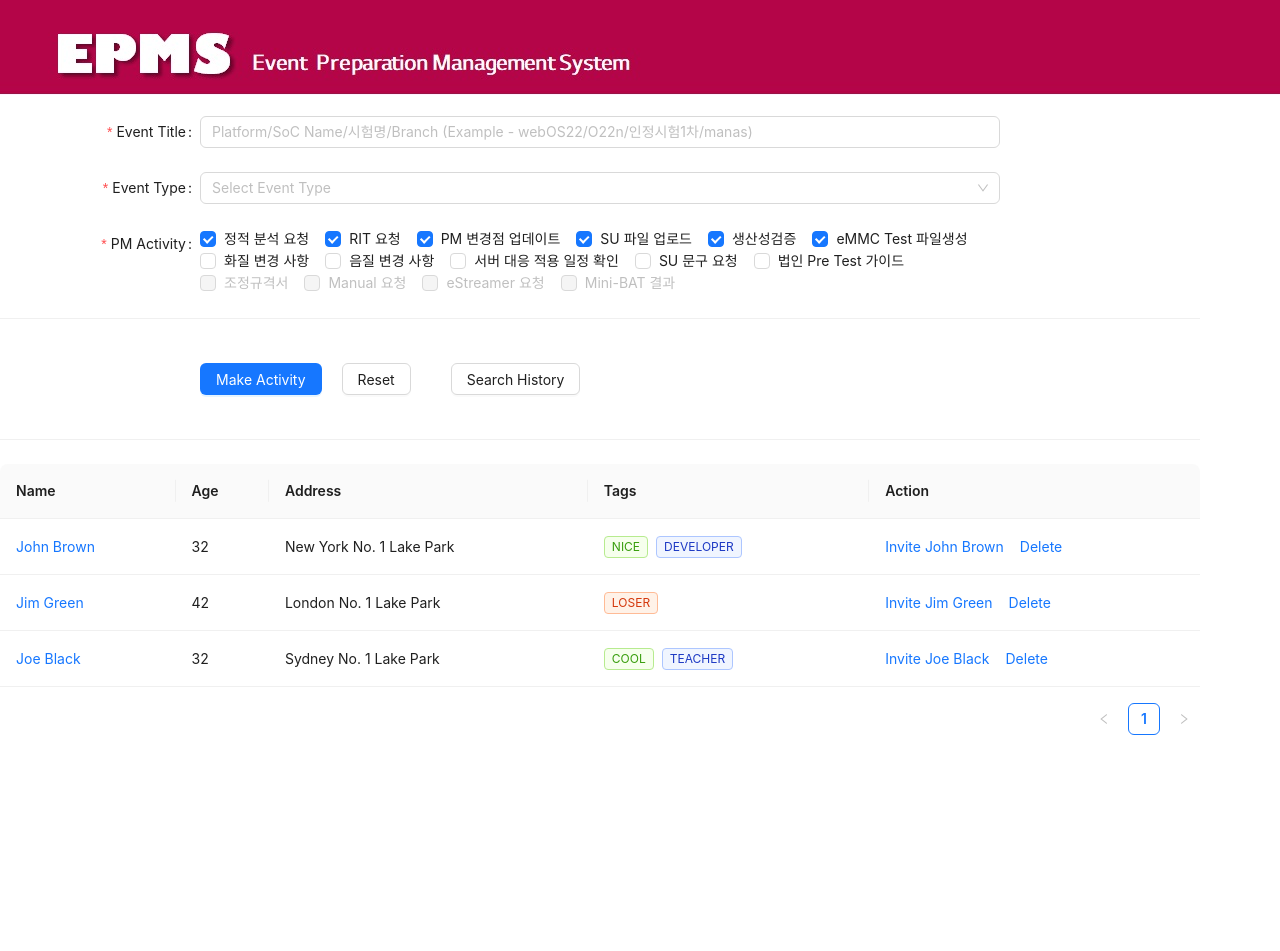
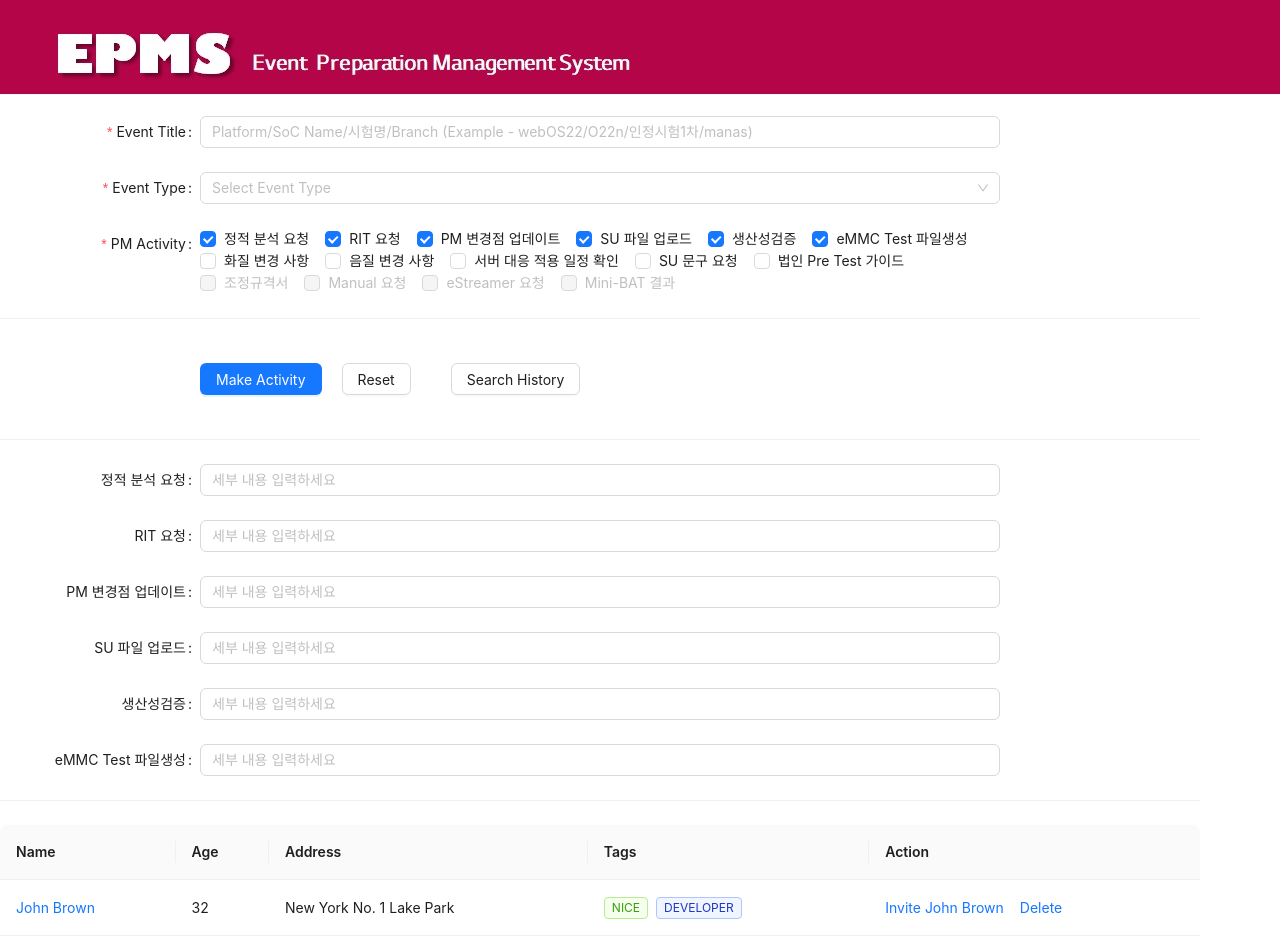
Before and after one commit to SeonggeunSong/eventReady, a React (Create React App) app: page / in a window 1280 px wide. Shown: the top 951 px of the page. Before the commit the page ends 800 px from the top, so only its background shows below. Built offline with nearby package versions, Linux system fonts and the light colour scheme.

Commit message:
pm activity 선택표기 test

```diff
--- a/src/App.js
+++ b/src/App.js
@@ -260,8 +260,8 @@ const App = () => {
           <br />
         </div>
       </Form.Item>
+      <Divider/>
 
-      <Divider/>
       <Form.Item {...tailLayout}  >
         <div>
           <Button type="primary" htmlType="submit" onClick={onReset} >
@@ -277,6 +277,19 @@ const App = () => {
       </Form.Item>
 
       <Divider/>
+        {selectPMActivity.map((activity, idx) => {
+          for(let i=0; i<pmActivity.length;i++){
+            if(pmActivity[i].value.includes(activity)){
+              return <>
+                <Form.Item name={pmActivity[i].label} label={pmActivity[i].label}>
+                  <Input style = {{formStyleShort}}  placeholder = "세부 내용 입력하세요" />
+                </Form.Item>
+                </>;
+            }
+          }
+        })}
+
+      <Divider/>
       <Table columns={tableColumns} dataSource={tableData} />
 
      </Form>
```
